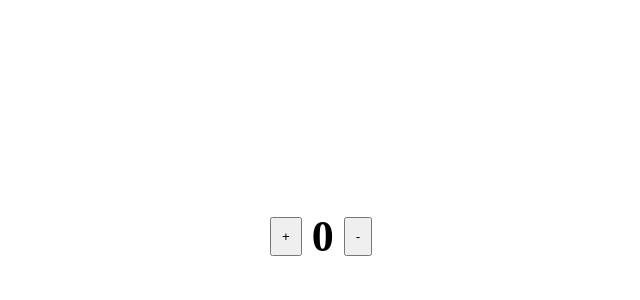
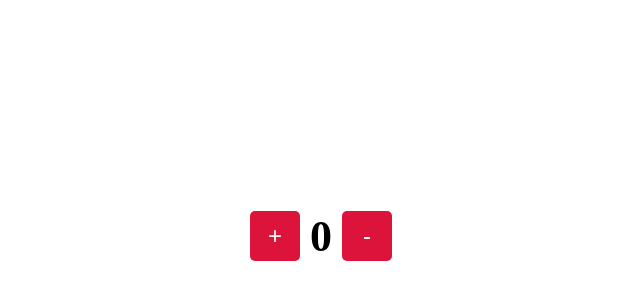
Before and after one commit to PunitVerma-cedcoss/Counter, a plain HTML site: page src/index.html in a window 1280 px wide. Shown: the part 172-472 px from the top of the page, without its empty margins (319-959 px from the left). Drawn offline with Linux system fonts and the light colour scheme.

Commit message:
ui imporoved

```diff
--- a/src/main.css
+++ b/src/main.css
@@ -5,8 +5,19 @@
   align-items: center;
 }
 .s1 button {
-  padding: 10px;
+  height: 50px;
+  width: 50px;
   margin: 10px;
+  font-size: 24px;
+  border-radius: 5px;
+  border: none;
+  background-color: crimson;
+  color: white;
+}
+.s1 button:hover {
+  transition: 0.3s all ease;
+  background-color: rgb(230, 59, 93);
+  cursor: pointer;
 }
 .s1 span {
   font-size: 44px;
```
